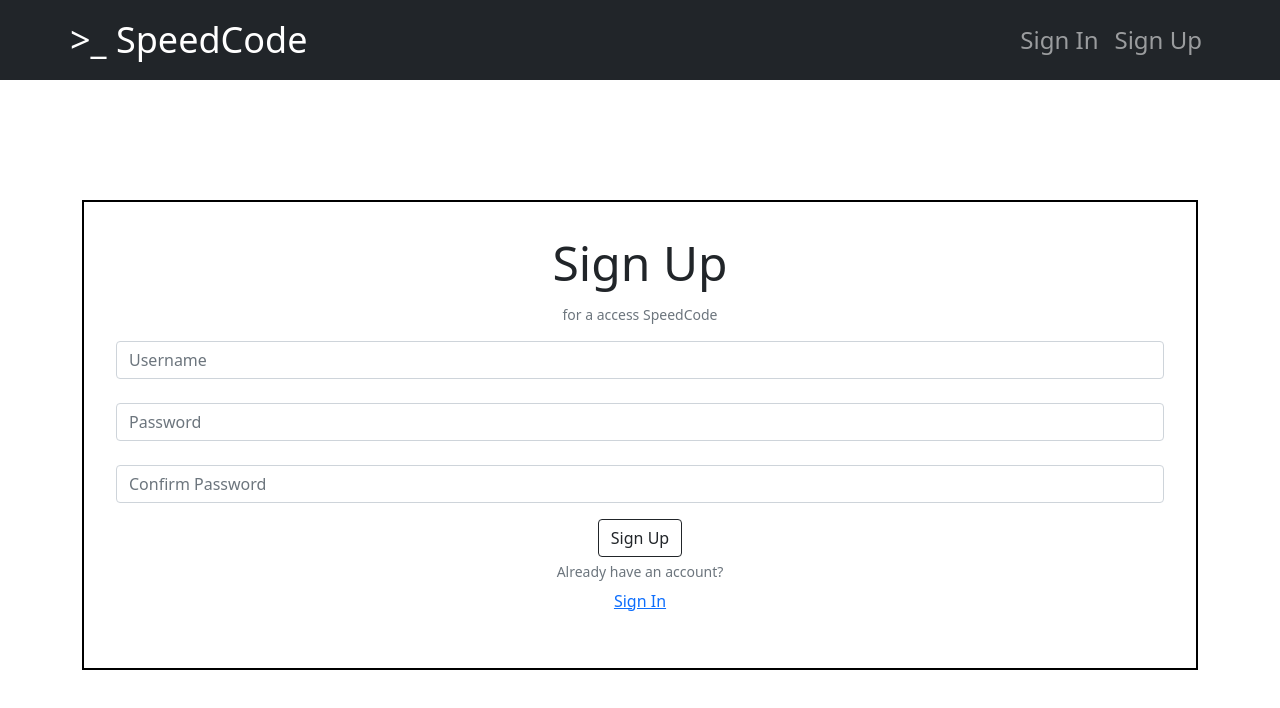
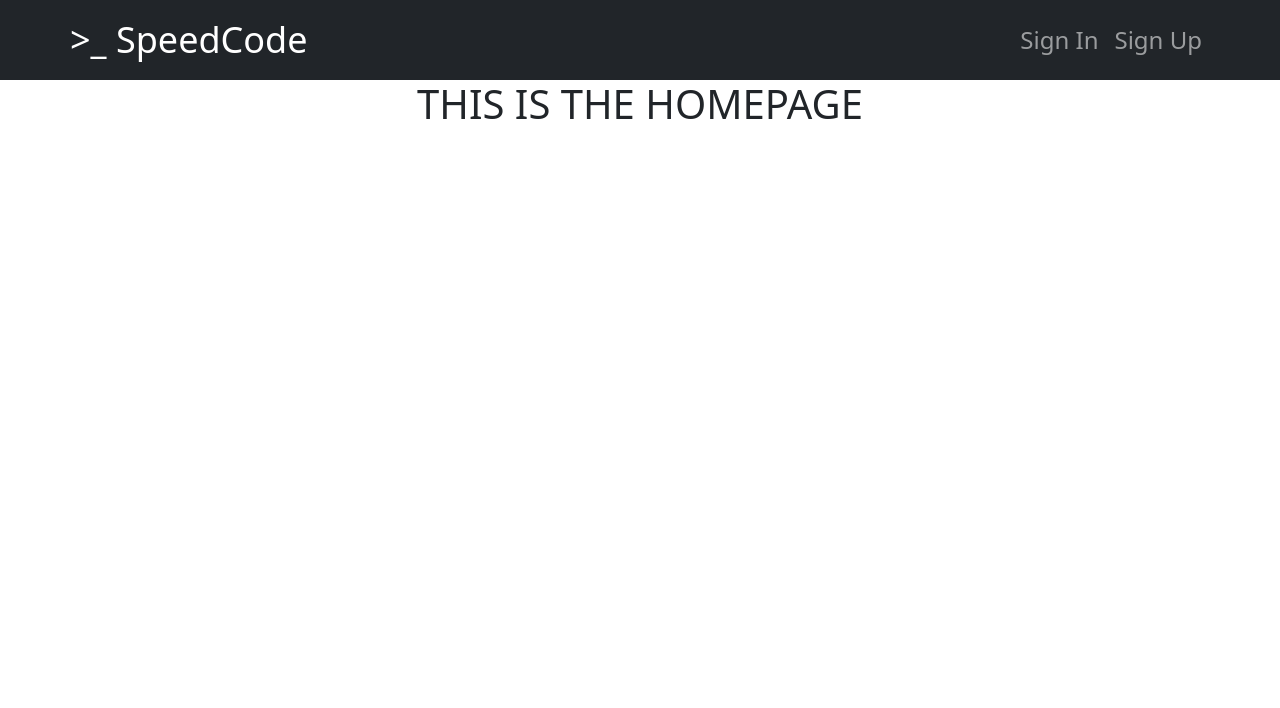
Before and after one commit to arhamHumayun/seng513-project, a React (Create React App) app in the folder client/: page / in a window 1280 px wide. Shown: the top 708 px of the page. Built offline with nearby package versions, Linux system fonts and the light colour scheme.

Commit message:
added homepage template, setup page routing in app.tsx

```diff
--- a/client/package.json
+++ b/client/package.json
@@ -14,6 +14,7 @@
     "react": "^18.0.0",
     "react-bootstrap": "^2.2.2",
     "react-dom": "^18.0.0",
+    "react-router-dom": "^6.3.0",
     "react-scripts": "5.0.0",
     "typescript": "^4.6.3",
     "web-vitals": "^2.1.4"
--- a/client/src/App.tsx
+++ b/client/src/App.tsx
@@ -3,14 +3,20 @@ import logo from './logo.svg';
 import './App.css';
 import SignIn from './pages/SignInPage';
 import SignUp from './pages/SignUpPage';
+import Home from './pages/HomePage';
+
+import { BrowserRouter, Route, Routes } from "react-router-dom";
 
 function App() {
   return (
     <div className="App">
-
-      {/* <SignIn/> */}
-      <SignUp/>
-
+      <BrowserRouter>
+      <Routes>
+        <Route path="/" element={<Home />} />
+        <Route path="/signin" element={<SignIn />} />
+        <Route path="/signup" element={<SignUp />} />
+      </Routes>
+      </BrowserRouter>
     </div>
   );
 }
--- a/client/src/components/NavBarFull.tsx
+++ b/client/src/components/NavBarFull.tsx
@@ -11,7 +11,7 @@ const navItem = {
   fontSize : '24px'
 }
 
-export default function NavBar() {
+function NavBarFull() {
   return (
     <Navbar bg="dark" variant="dark">
       <Container>
@@ -25,3 +25,5 @@ export default function NavBar() {
     </Navbar>
   );
 }
+
+export default NavBarFull;
--- a/client/src/components/NavBarPartial.tsx
+++ b/client/src/components/NavBarPartial.tsx
@@ -11,17 +11,19 @@ const navLink = {
   fontSize : '24px'
 }
 
-export default function NavBar() {
+function NavBarPartial() {
   return (
     <Navbar bg="dark" variant="dark">
       <Container>
-        <Navbar.Brand style={appName} href="#home">&gt;_ SpeedCode</Navbar.Brand>
+        <Navbar.Brand style={appName} href="/">&gt;_ SpeedCode</Navbar.Brand>
         <Navbar.Toggle />
         <Nav className="justify-content-end">
-          <Nav.Link style={navLink} href="#">Sign In</Nav.Link>
-          <Nav.Link style={navLink} href="#">Sign Up</Nav.Link>
+          <Nav.Link style={navLink} href="signin">Sign In</Nav.Link>
+          <Nav.Link style={navLink} href="signup">Sign Up</Nav.Link>
         </Nav>
       </Container>
     </Navbar>
   );
 }
+
+export default NavBarPartial;
--- /dev/null
+++ b/client/src/pages/HomePage.tsx
@@ -0,0 +1,14 @@
+import React from "react";
+import { useState } from 'react';
+import NavBar from '../components/NavBarPartial';
+
+function Home() {
+  return (
+    <div>
+      <NavBar />
+      <h1> THIS IS THE HOMEPAGE</h1>
+    </div>
+  );
+}
+
+export default Home;
--- a/client/src/pages/SignInPage.tsx
+++ b/client/src/pages/SignInPage.tsx
@@ -18,7 +18,7 @@ const signIn = {
   borderColor : 'black',
 };
 
-export default function SignIn2() {
+function SignIn() {
   return (
     <div style={root}>
       <NavBar/>
@@ -37,7 +37,7 @@ export default function SignIn2() {
             <Form.Group className="mb-3">
               <Button variant="outline-dark" type="submit">Sign In</Button>
               <Form.Text className="text-muted">Don't have an account?</Form.Text>
-              <Button variant="link" > Sign Up</Button>
+              <Button variant="link" href="/signup"> Sign Up</Button>
             </Form.Group>
           </Form>
         </div>
@@ -45,3 +45,5 @@ export default function SignIn2() {
     </div>
   );
 }
+
+export default SignIn;
--- a/client/src/pages/SignUpPage.tsx
+++ b/client/src/pages/SignUpPage.tsx
@@ -17,7 +17,7 @@ const signIn = {
   borderColor : 'black',
 };
 
-export default function SignIn2() {
+function SignUp() {
   return (
     <div style={root}>
       <NavBar/>
@@ -38,7 +38,7 @@ export default function SignIn2() {
             <Form.Group className="mb-3">
               <Button variant="outline-dark" type="submit">Sign Up</Button>
               <Form.Text className="text-muted">Already have an account?</Form.Text>
-              <Button variant="link" > Sign In</Button>
+              <Button variant="link" href="/signin"> Sign In</Button>
             </Form.Group>
           </Form>
         </div>
@@ -46,3 +46,5 @@ export default function SignIn2() {
     </div>
   );
 }
+
+export default SignUp;
```
Also changed, not shown: 1 other file (tests, documents, lock files or other folders).
